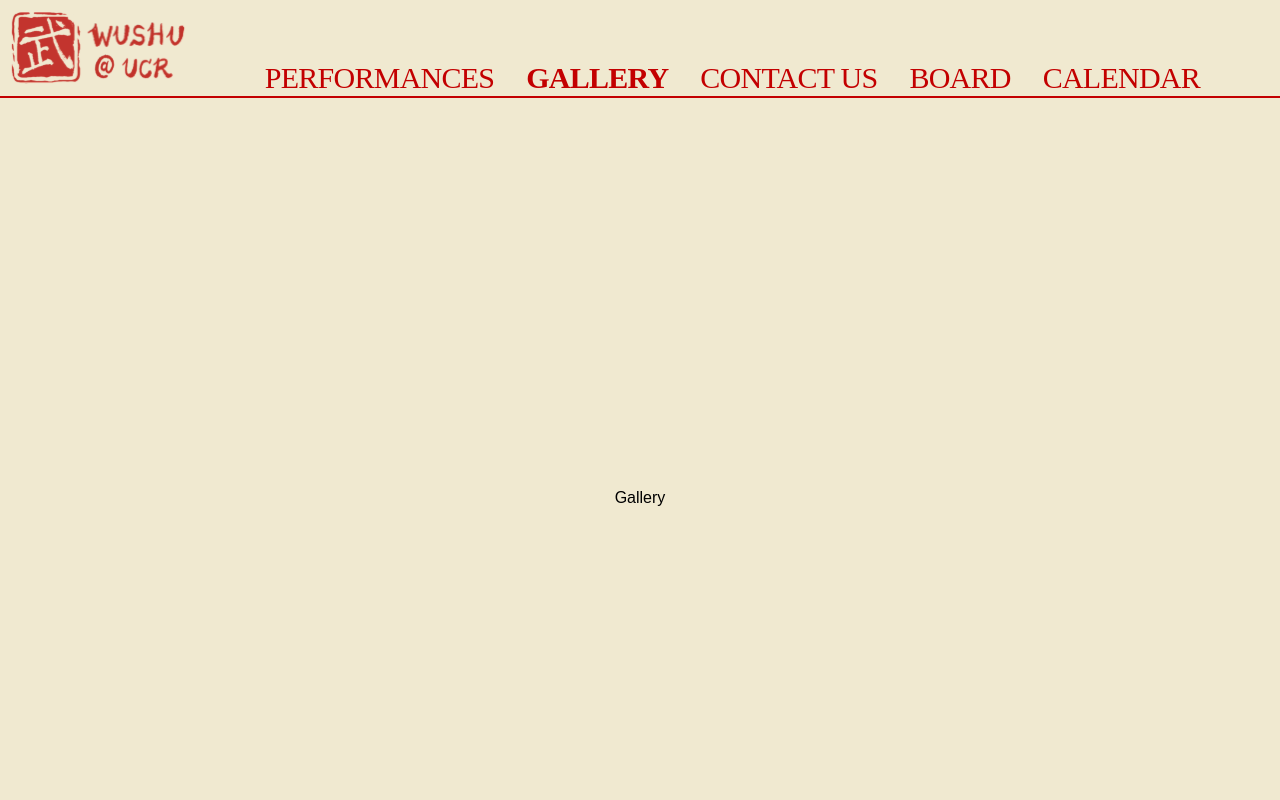
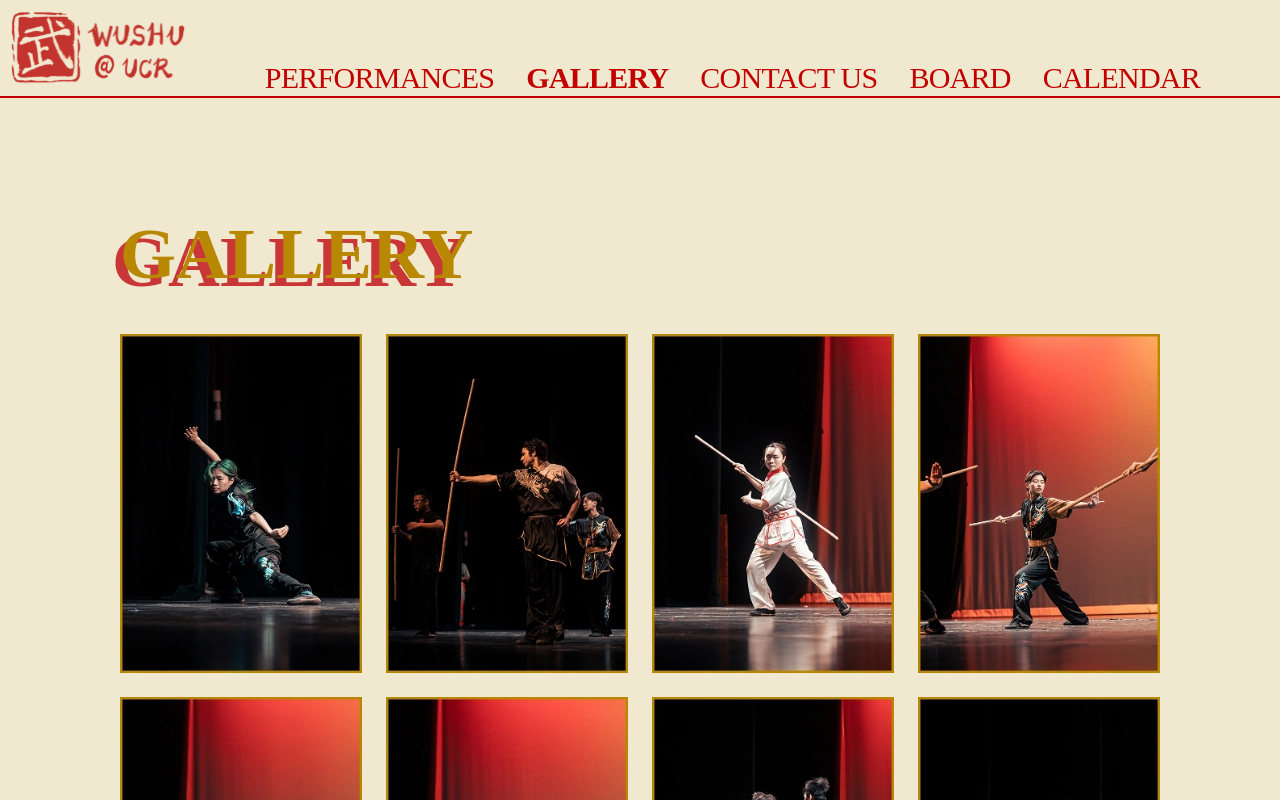
Before and after one commit to acm-ucr/wushu-website, a Next.js app: page /gallery in a window 1280 px wide. Shown: the top 800 px of the page. Built offline with nearby package versions, Linux system fonts and the light colour scheme; a web font is replaced by a local one.

Commit message:
Created Gallery page

```diff
--- a/src/app/gallery/page.tsx
+++ b/src/app/gallery/page.tsx
@@ -1,7 +1,78 @@
+import image1 from "@/public/images/gallery/gallery_1.webp";
+import image2 from "@/public/images/gallery/gallery_2.webp";
+import image3 from "@/public/images/gallery/gallery_3.webp";
+import image4 from "@/public/images/gallery/gallery_4.webp";
+import image5 from "@/public/images/gallery/gallery_5.webp";
+import image6 from "@/public/images/gallery/gallery_6.webp";
+import image7 from "@/public/images/gallery/gallery_7.webp";
+import image8 from "@/public/images/gallery/gallery_8.webp";
+import image9 from "@/public/images/gallery/gallery_9.webp";
+import image10 from "@/public/images/gallery/gallery_10.webp";
+import image11 from "@/public/images/gallery/gallery_11.webp";
+import image12 from "@/public/images/gallery/gallery_12.webp";
+import image13 from "@/public/images/gallery/gallery_13.webp";
+import image14 from "@/public/images/gallery/gallery_14.webp";
+import image15 from "@/public/images/gallery/gallery_15.webp";
+import image16 from "@/public/images/gallery/gallery_16.webp";
+import image17 from "@/public/images/gallery/gallery_17.webp";
+import image18 from "@/public/images/gallery/gallery_18.webp";
+import image19 from "@/public/images/gallery/gallery_19.webp";
+import image20 from "@/public/images/gallery/gallery_20.webp";
+import image21 from "@/public/images/gallery/gallery_group2.webp";
+import image22 from "@/public/images/gallery/gallery_group1.webp";
+import image23 from "@/public/images/gallery/gallery_fan.webp";
+import image24 from "@/public/images/gallery/gallery_bottom.webp";
+
+const images = [
+  image1,
+  image2,
+  image3,
+  image4,
+  image5,
+  image6,
+  image7,
+  image8,
+  image9,
+  image10,
+  image11,
+  image12,
+  image13,
+  image14,
+  image15,
+  image16,
+  image17,
+  image18,
+  image19,
+  image20,
+  image21,
+  image22,
+  image23,
+  image24,
+];
+
 const Gallery = () => {
   return (
-    <div className="flex h-screen w-screen items-center justify-center">
-      Gallery
+    <div className="flex w-screen">
+      <div className="w-full">
+        <div className="text-wushu-red-300 font-margasa absolute -mx-2 my-2 mb-6 p-30 text-7xl font-extrabold">
+          GALLERY
+        </div>
+        <div className="text-wushu-gold-100 font-margasa relative z-10 mb-6 p-30 pb-5 text-7xl font-extrabold">
+          GALLERY
+        </div>
+        <div className="grid grid-cols-4 gap-6 px-30">
+          {images.map((img, idx) => {
+            return (
+              <img
+                key={idx}
+                src={img.src}
+                alt={`Gallery image ${idx + 1}`}
+                className={`h-auto w-full object-cover${idx === 20 || idx === 21 || idx === 23 ? "col-span-2" : ""}`}
+              />
+            );
+          })}
+        </div>
+      </div>
     </div>
   );
 };
```
